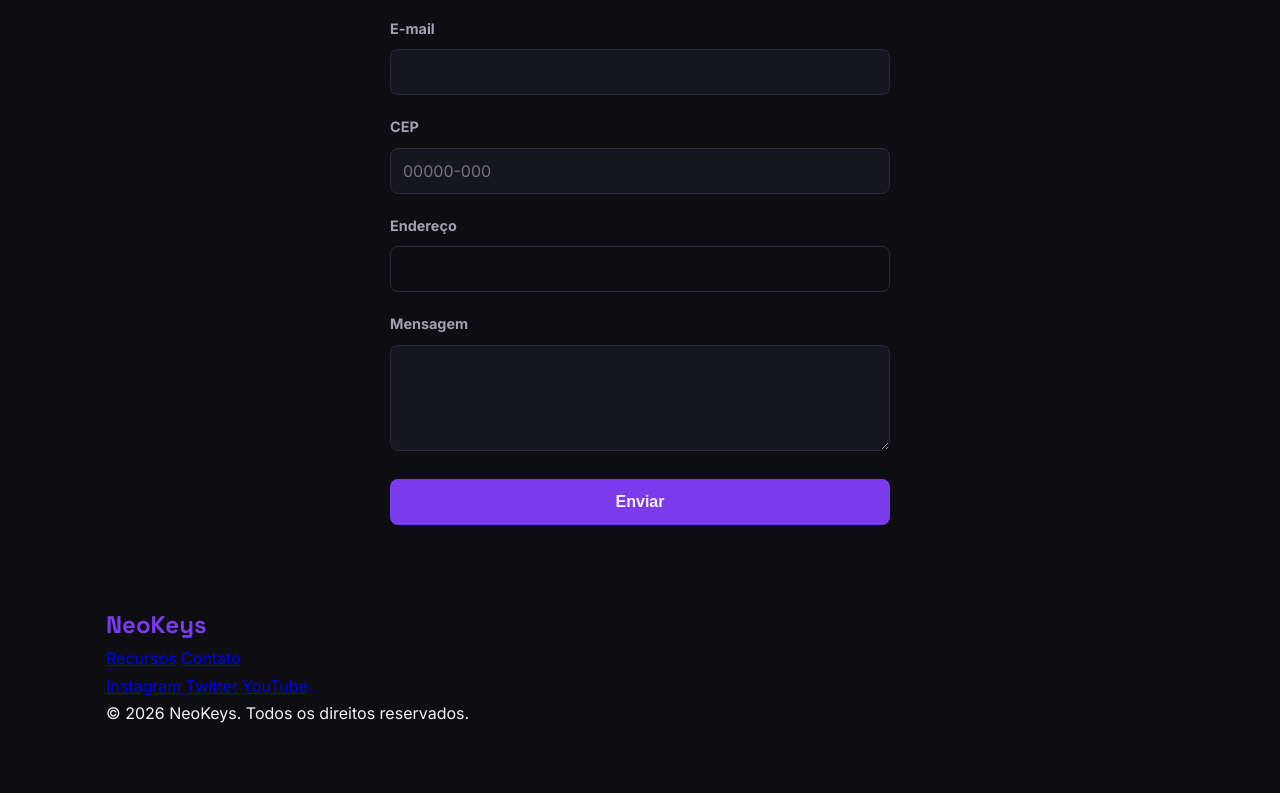
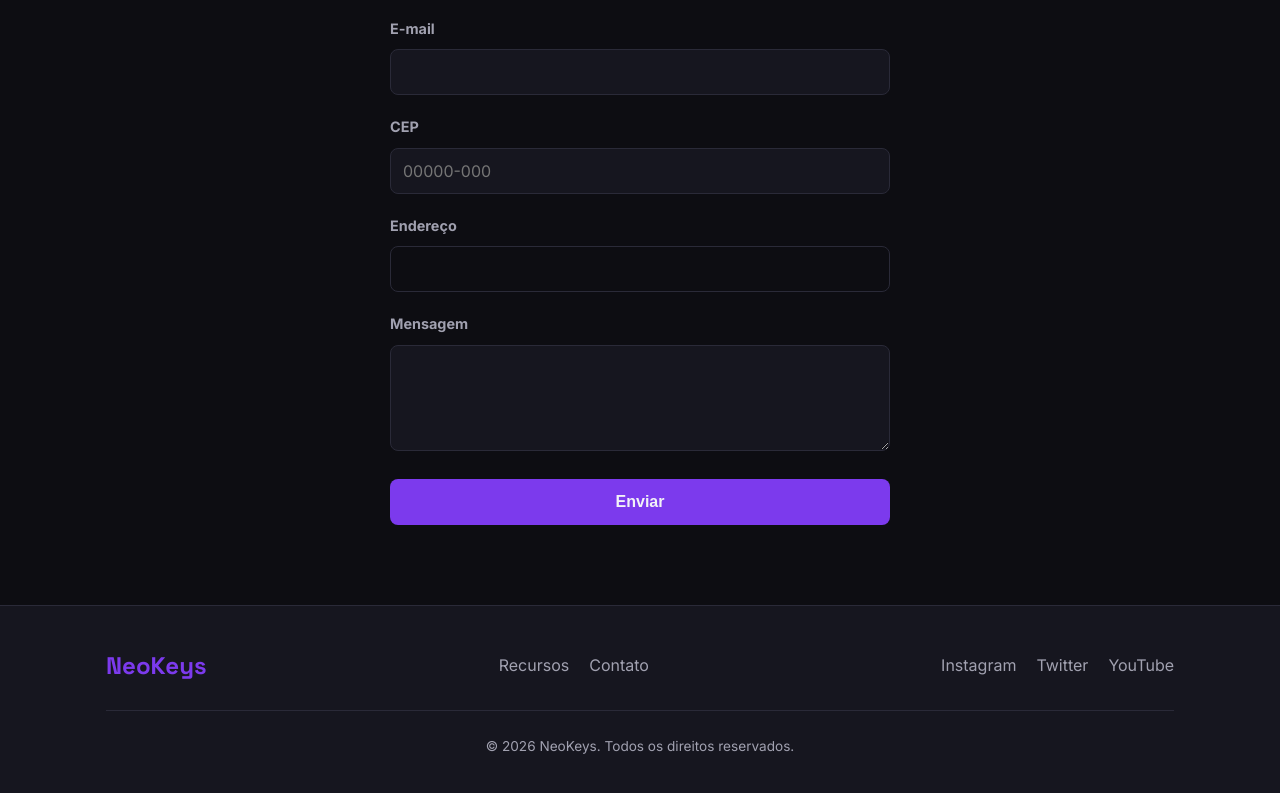
Before and after one commit to rafael-kuchla-flores/teclado-magnetico-landing, a website: page index.html in a window 1280 px wide. Shown: the part 1715-2508 px from the top of the page. Before the commit the page ends 2442 px from the top, so only its background shows below. Drawn offline with Linux system fonts and the light colour scheme.

Commit message:
style: estiliza footer, troca cor hover link-a navegação

```diff
--- a/css/style.css
+++ b/css/style.css
@@ -65,7 +65,7 @@ body {
 }
 
 .navegacao a:hover {
-  color: var(--accent-primary);
+  color: var(--accent-secondary);
 }
 
 #hero {
@@ -208,3 +208,44 @@ body {
   width: 100%;
   margin-top: 8px;
 }
+
+footer {
+  background: var(--bg-secondary);
+  border-top: 1px solid var(--border-color);
+  padding-block: 40px;
+}
+
+.rodape-conteudo {
+  display: flex;
+  justify-content: space-between;
+  align-items: center;
+  flex-wrap: wrap;
+  gap: 16px;
+  margin-bottom: 24px;
+}
+
+.rodape-links,
+.rodape-social {
+  display: flex;
+  gap: 20px;
+}
+
+.rodape-links a,
+.rodape-social a {
+  color: var(--text-secondary);
+  text-decoration: none;
+  transition: color 0.2s ease;
+}
+
+.rodape-links a:hover,
+.rodape-social a:hover {
+  color: var(--accent-secondary);
+}
+
+.copyright {
+  text-align: center;
+  color: var(--text-secondary);
+  font-size: 0.85rem;
+  padding-top: 24px;
+  border-top: 1px solid var(--border-color);
+}
```
